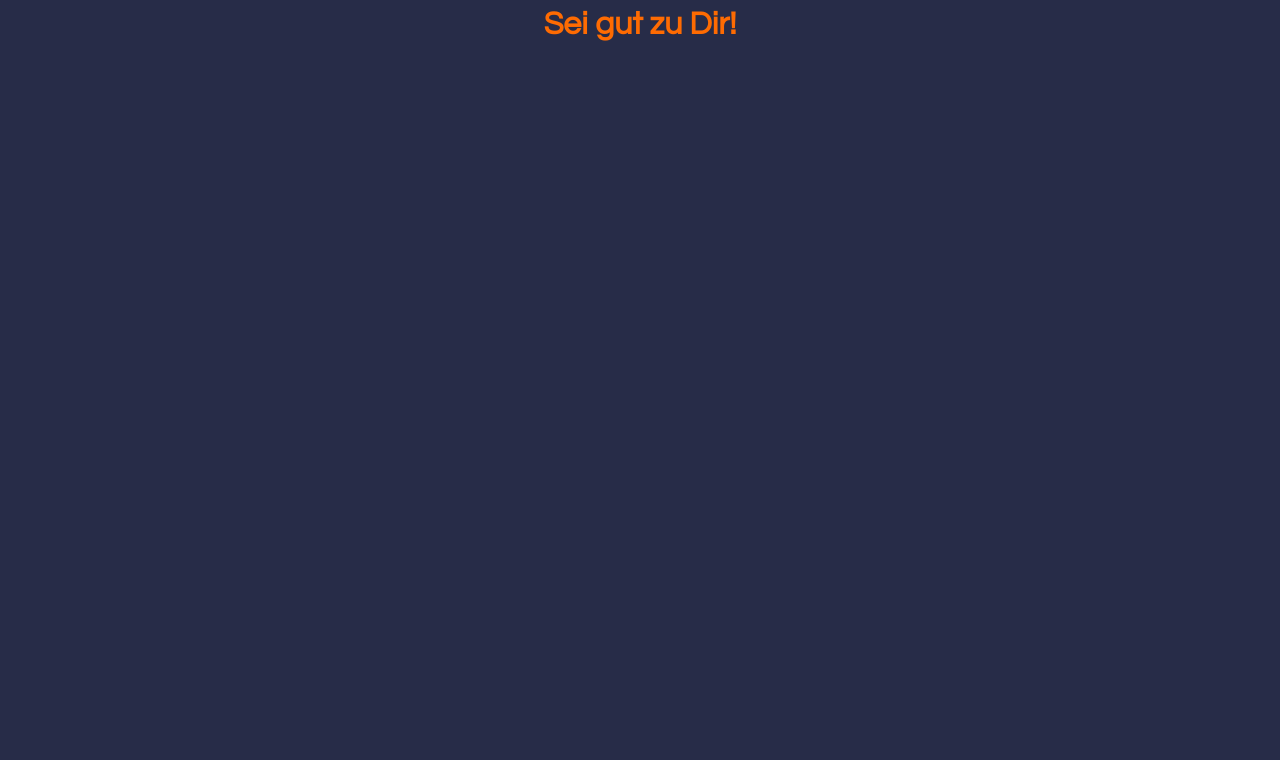
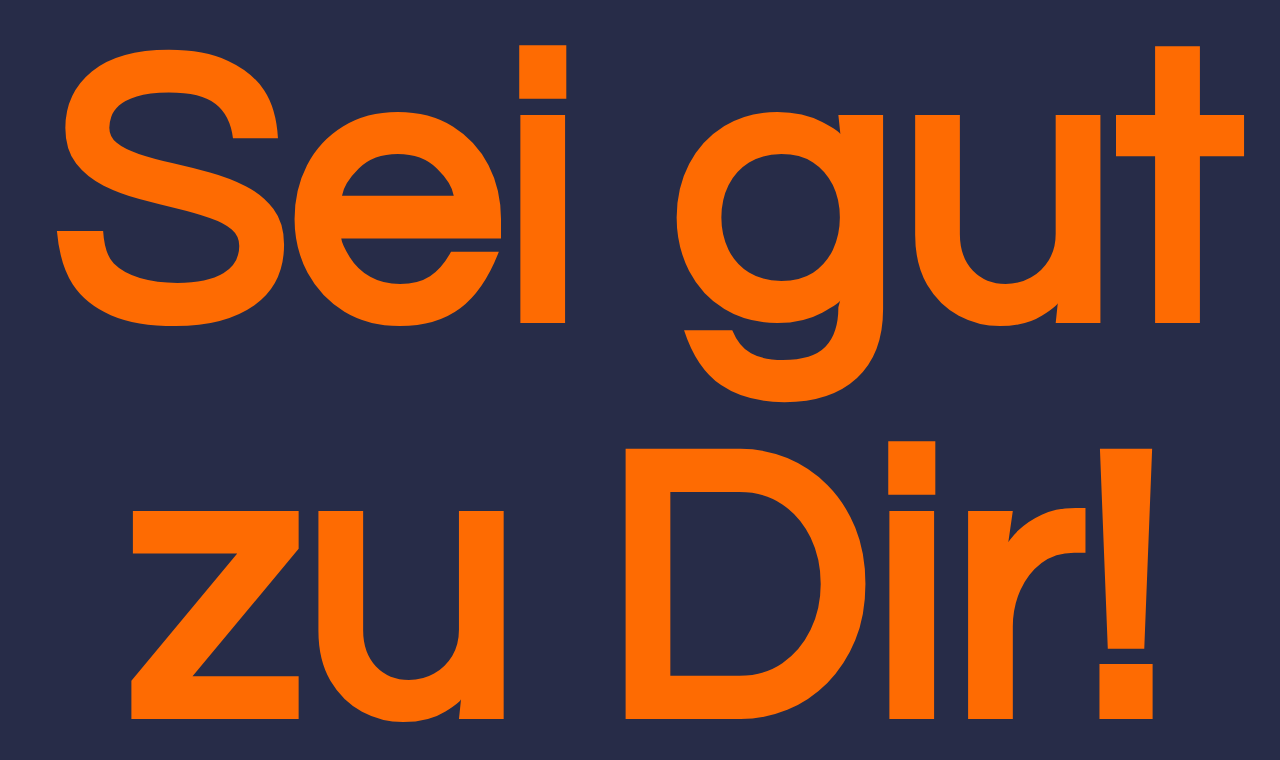
Before and after one commit to belaamdraht/belaamdraht.github.io, a plain HTML site: page work.html in a window 1280 px wide. Drawn offline with Linux system fonts and the light colour scheme.

Commit message:
Update work.html

```diff
--- a/work.html
+++ b/work.html
@@ -9,6 +9,7 @@
 				color: rgb(254, 107, 2);
 				text-align: center;
 				font-family: "Century Gothic";
+				font-size: 30vw;
 			}
 </style>
 		<title>Sei gut zu Dir!</title>
```
